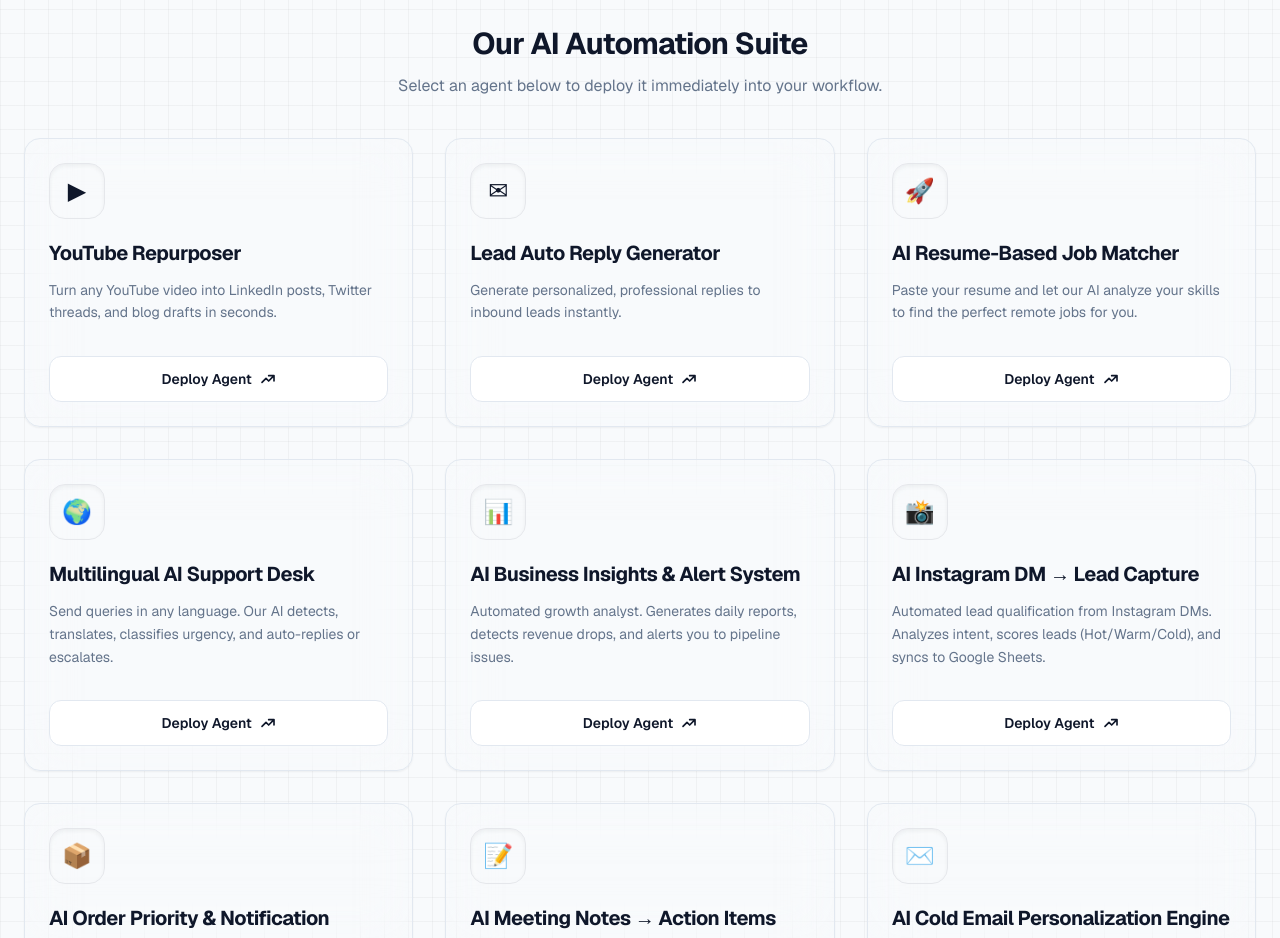
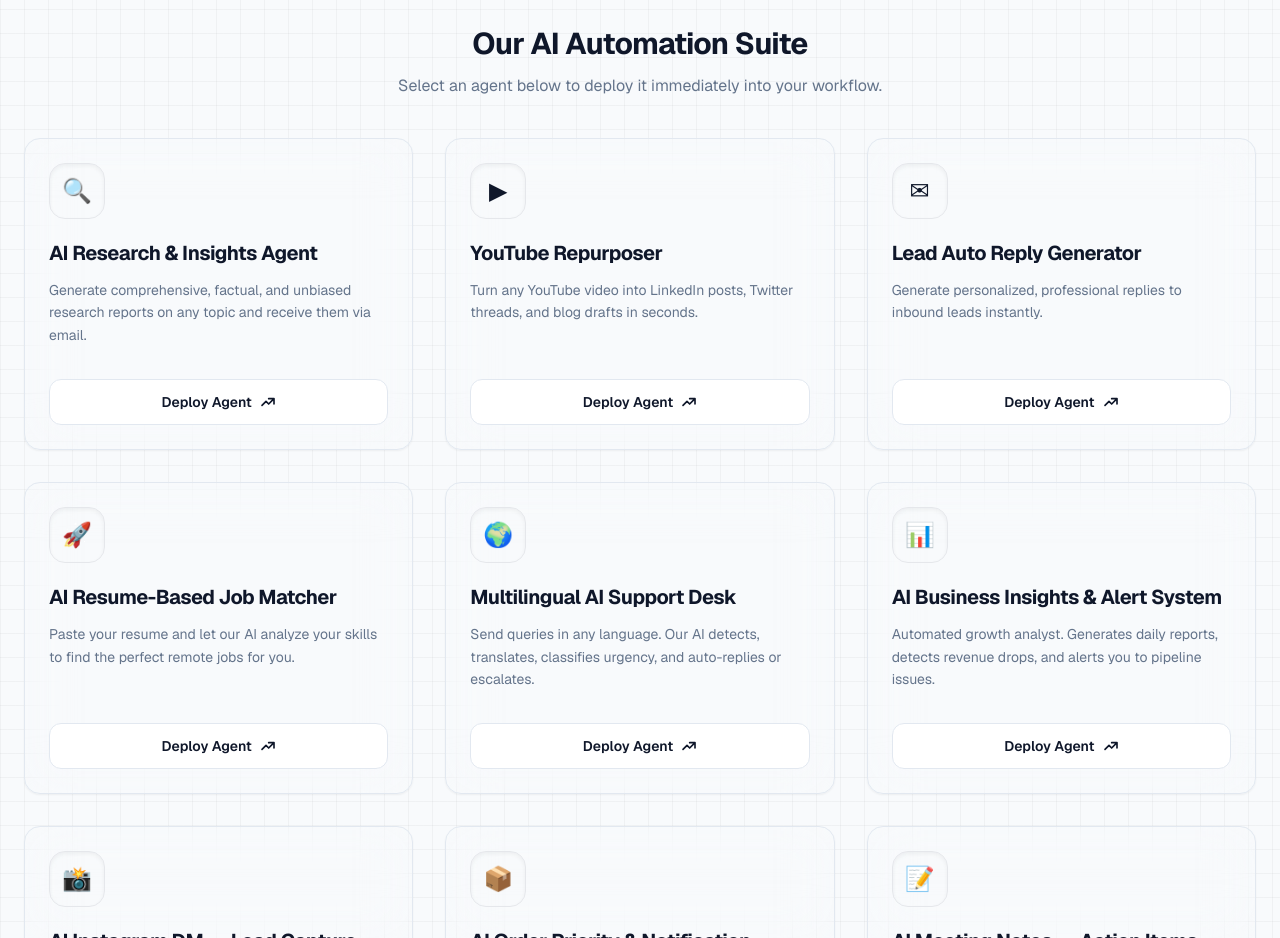
Before and after one commit to Chandu-Collab/shinka-6c-playground, a Next.js app: page / in a window 1280 px wide. Shown: the part 1280-2218 px from the top of the page. Built offline with nearby package versions, Linux system fonts and the light colour scheme.

Commit message:
Agent 13 too dne

```diff
--- a/data/agents.ts
+++ b/data/agents.ts
@@ -22,6 +22,32 @@ export interface Agent {
 }
 
 export const agents: Agent[] = [
+  {
+    id: "ai-research-agent",
+    name: "AI Research & Insights Agent",
+    description:
+      "Generate comprehensive, factual, and unbiased research reports on any topic and receive them via email.",
+    route: "/agent/ai-research-agent",
+    icon: "🔍",
+    fields: [
+      {
+        name: "topic",
+        label: "Research Topic",
+        type: "text",
+        placeholder: "e.g., The Future of Quantum Computing",
+        required: true,
+      },
+      {
+        name: "email",
+        label: "Email Address",
+        type: "email",
+        placeholder: "your@email.com",
+        required: true,
+      },
+    ],
+    outputKeys: ["message"],
+    docPath: "/docs/AI Research Insights Agent.pdf",
+  },
   {
     id: "youtube-repurposer",
     name: "YouTube Repurposer",
--- a/lib/webhook.ts
+++ b/lib/webhook.ts
@@ -3,6 +3,7 @@ import { getAgentById } from "@/data/agents";
 
 function getWebhookUrl(agentId: string): string {
   switch (agentId) {
+    case "ai-research-agent": return process.env.N8N_AI_RESEARCH_WEBHOOK_URL ?? "";
     case "youtube-repurposer": return process.env.N8N_YOUTUBE_WEBHOOK_URL ?? "";
     case "lead-auto-reply": return process.env.N8N_LEAD_REPLY_WEBHOOK_URL ?? "";
     case "resume-job-matcher": return process.env.N8N_JOB_MATCHER_WEBHOOK_URL ?? "";
@@ -29,6 +30,12 @@ function generateMockResponse(
   agentId: string,
   payload: Record<string, unknown>
 ): Record<string, unknown> {
+  if (agentId === "ai-research-agent") {
+    return {
+      message: "Research has started! Your comprehensive report will be generated and emailed to you shortly. (Mock response)",
+    };
+  }
+
   if (agentId === "youtube-repurposer") {
     return {
       message: "Your content is being generated and will be sent to your email shortly. (Mock response)",
```
Also changed, not shown: 1 other file (tests, documents, lock files or other folders).
